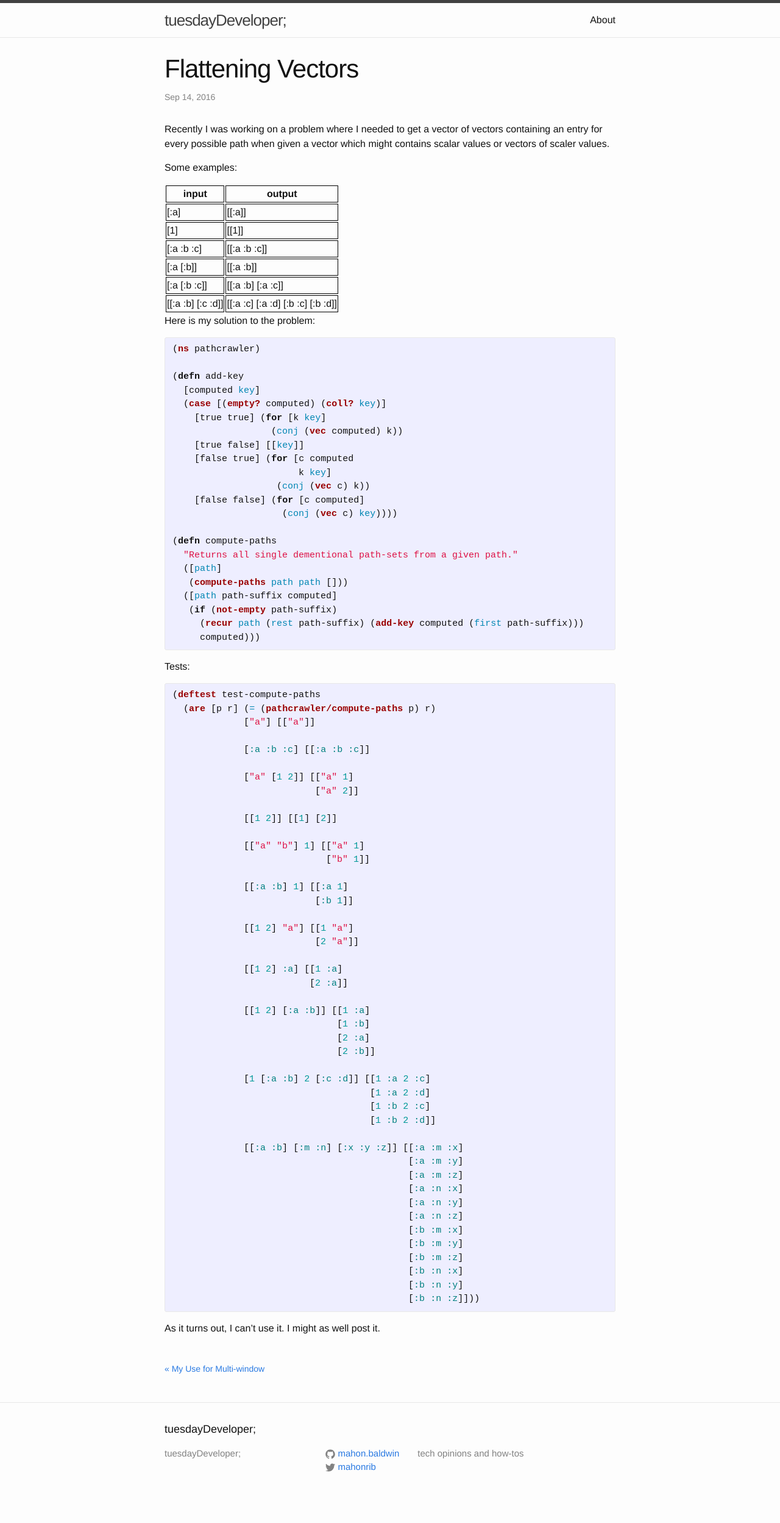
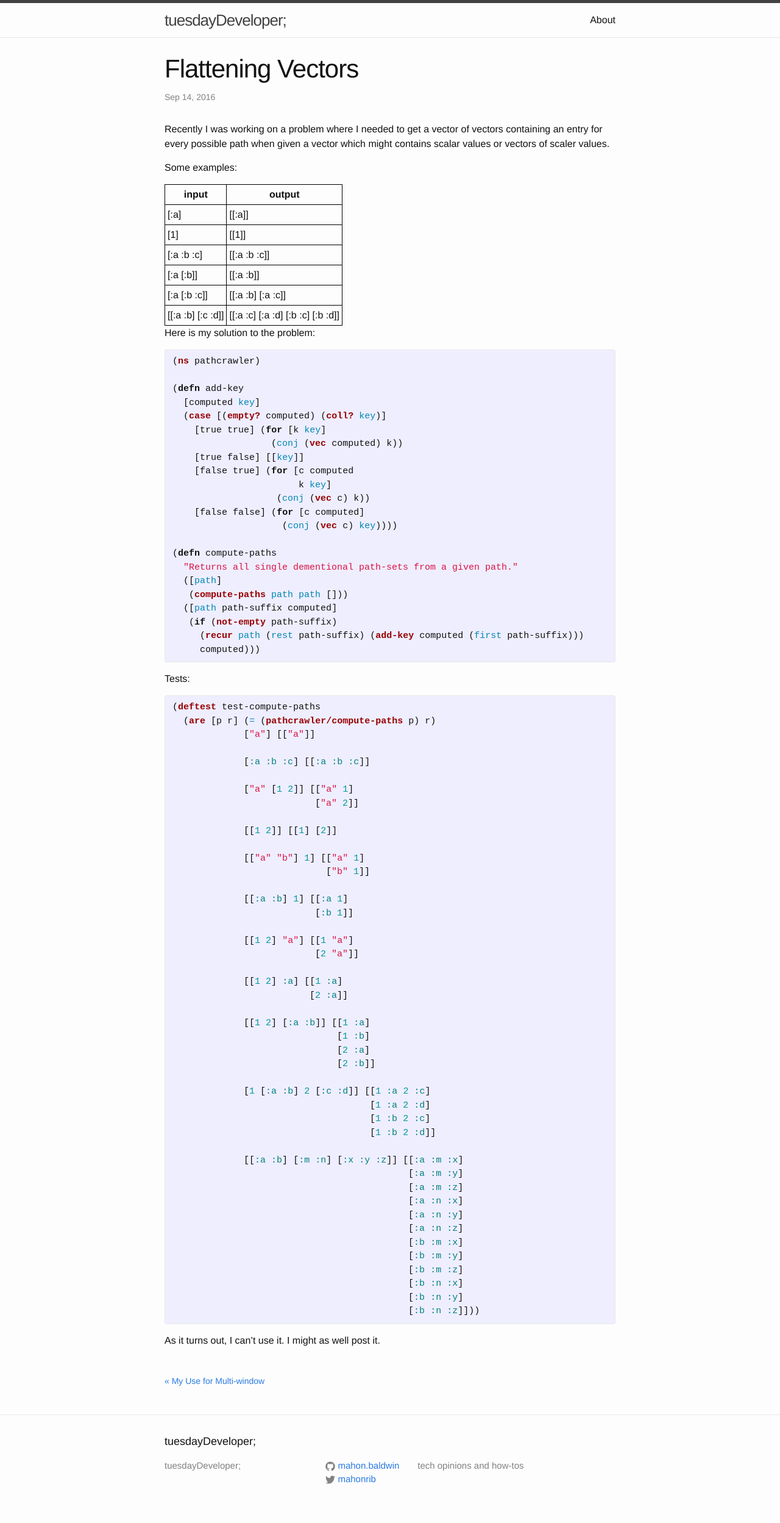
Before and after one commit to mahonbaldwin/tuesdaydeveloper, a Jekyll site: the page built from _posts/2016-09-14-flattinging-vectors.md, in a window 1280 px wide. Shown: the whole page at 61% size. Built offline with Jekyll 4.4.1, drawn with Linux system fonts in a browser that asks for light colours.

Commit message:
final fixes

```diff
--- a/_sass/_base.scss
+++ b/_sass/_base.scss
@@ -210,6 +210,11 @@ pre {
     font-size: 10pt;
 }
 
+table {
+  border-collapse: collapse;
+}
+
 table td, table th {
   border: 1px solid black;
+  padding: 4px;
 }
```
